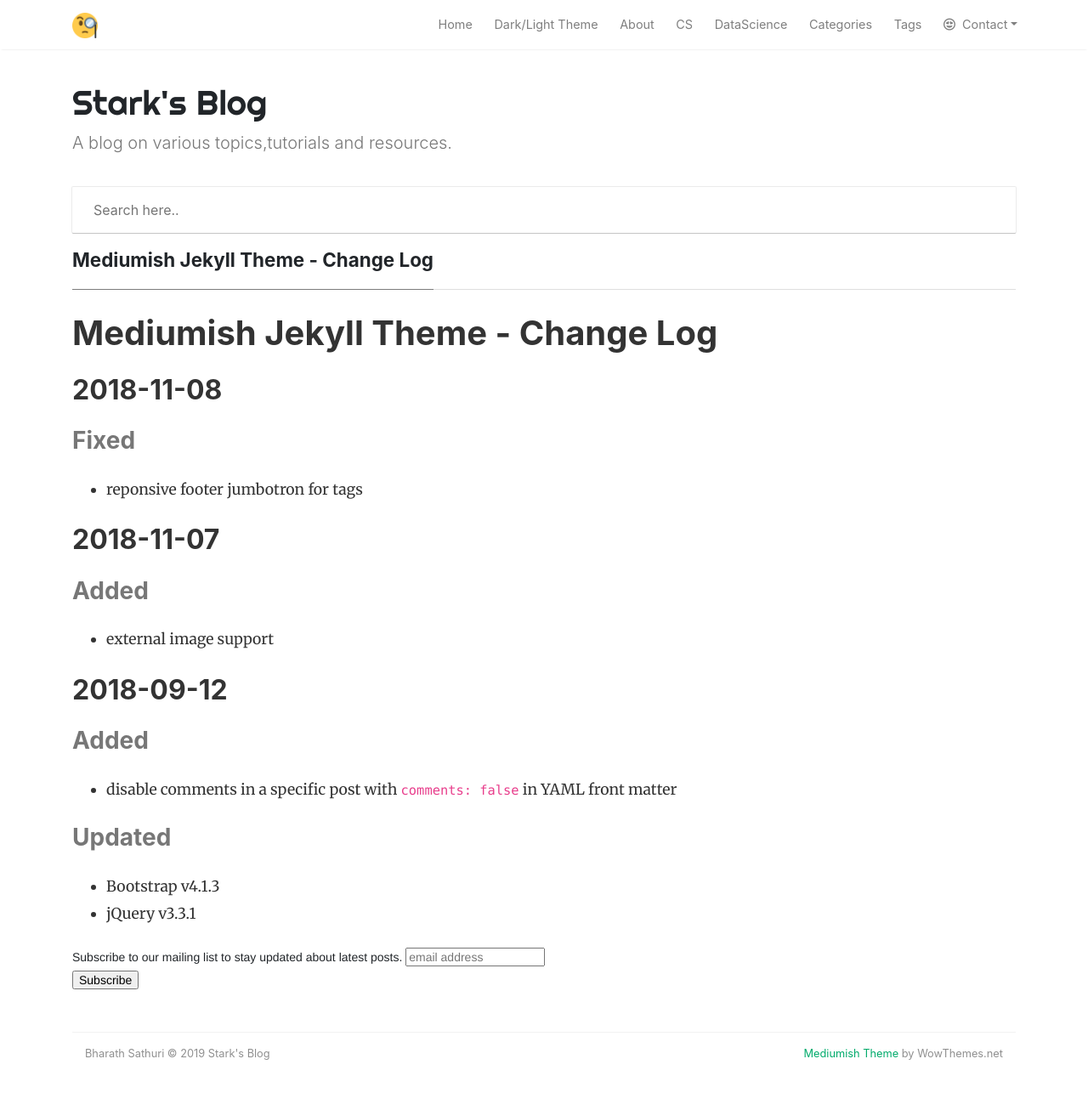
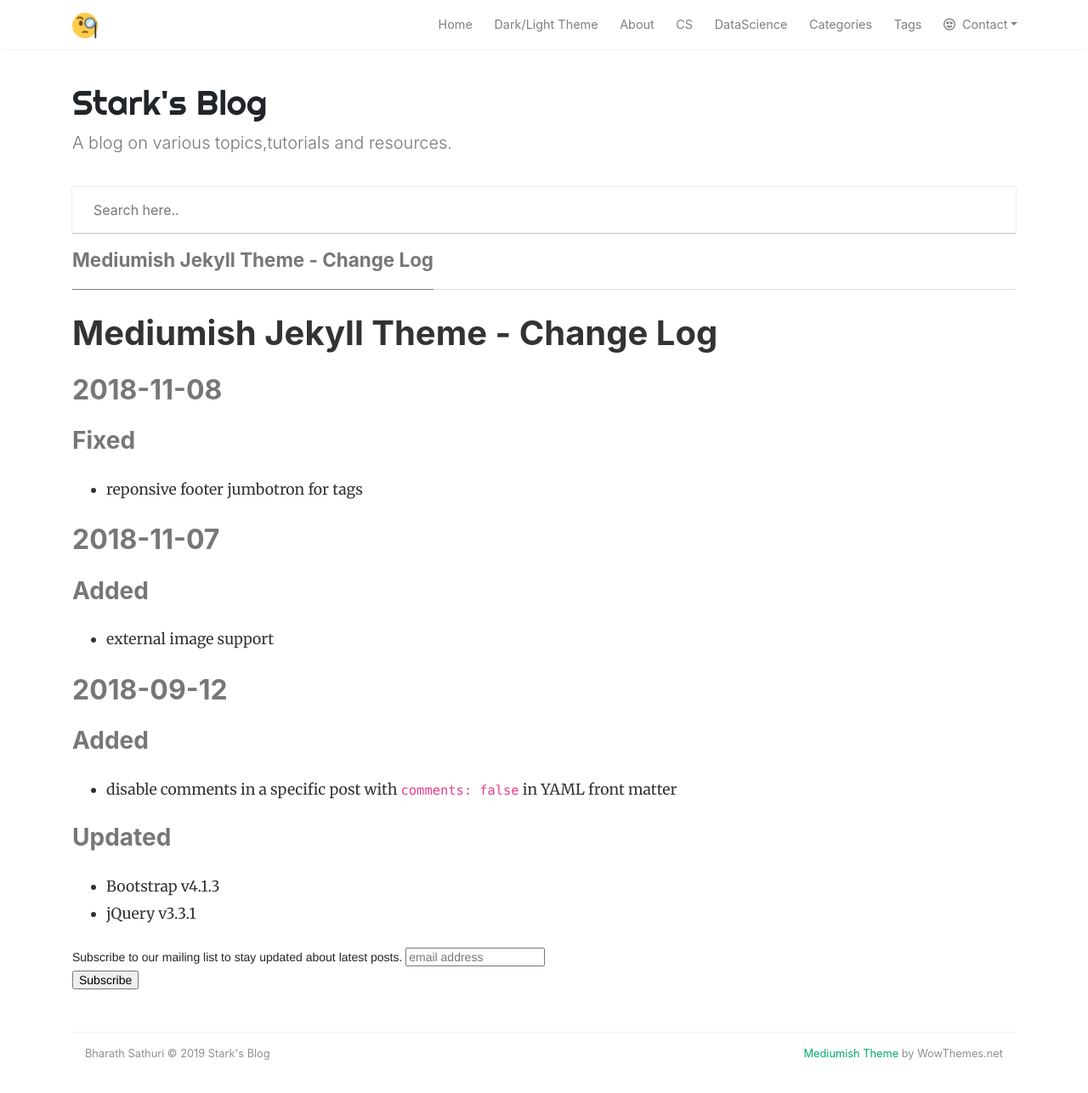
Before and after one commit to StarkSources/myblog, a Jekyll site: the page built from changelog.md, in a window 1280 px wide and 1323 px high. Shown: the top 1286 px of the window at 85% size. Built offline with Jekyll 4.4.1, drawn with Linux system fonts in a browser that asks for light colours; nearby versions of some CDN libraries; our own code applies the rules of GitHub Pages for plain Markdown files; comment, search, counter and statistics services are not loaded.

Commit message:
Update screen.css

```diff
--- a/assets/css/screen.css
+++ b/assets/css/screen.css
@@ -658,6 +658,6 @@ License: https://www.wowthemes.net/freebies-license/
   margin: 2px;
 }
 
-p,h3,h4,h5{
+p,h2,h3,h4,h5{
  color: #777777;
 }
```
